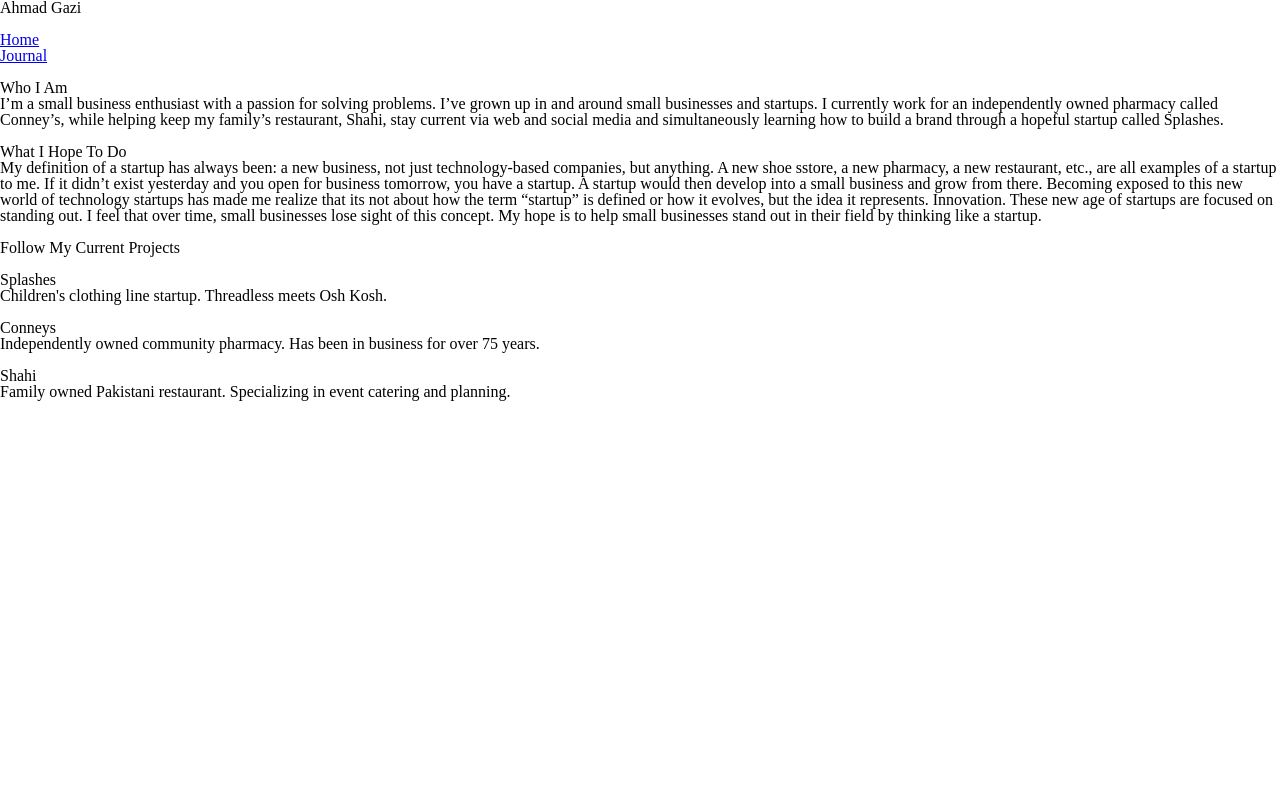
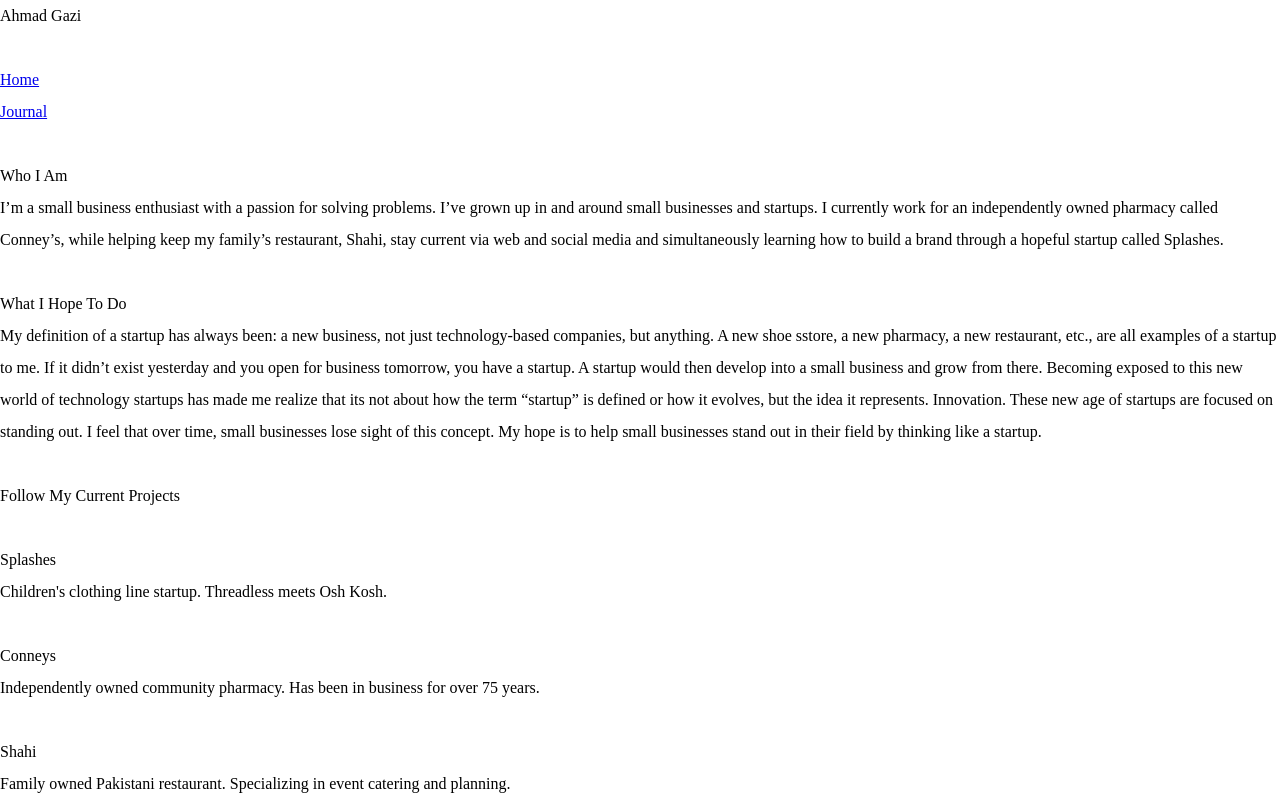
Before and after one commit to ahmadgazi/beginner-HTML, a plain HTML site: page index.html in a window 1280 px wide. Drawn offline with Linux system fonts and the light colour scheme.

Commit message:
Update main.css

```diff
--- a/main.css
+++ b/main.css
@@ -19,7 +19,7 @@
 	margin: 0;
 	padding: 0;
 	border: 0;
-	font-size: 100%;
+	font-size: 80%;
 	font: inherit;
 	vertical-align: baseline;
 }
@@ -29,7 +29,7 @@
 	display: block;
 }
 body {
-	line-height: 1;
+	line-height: 2;
 }
 ol, ul {
 	list-style: none;
@@ -44,5 +44,5 @@
 }
 table {
 	border-collapse: collapse;
-	border-spacing: 0;
+	border-spacing:1;
 }
```
